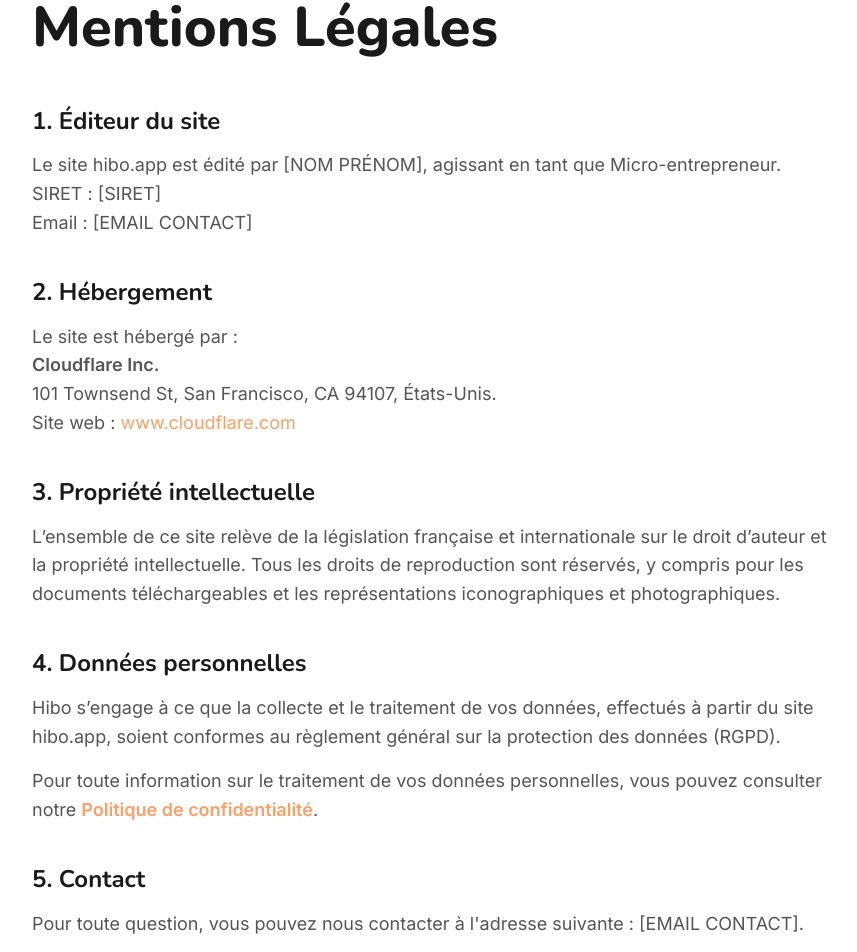
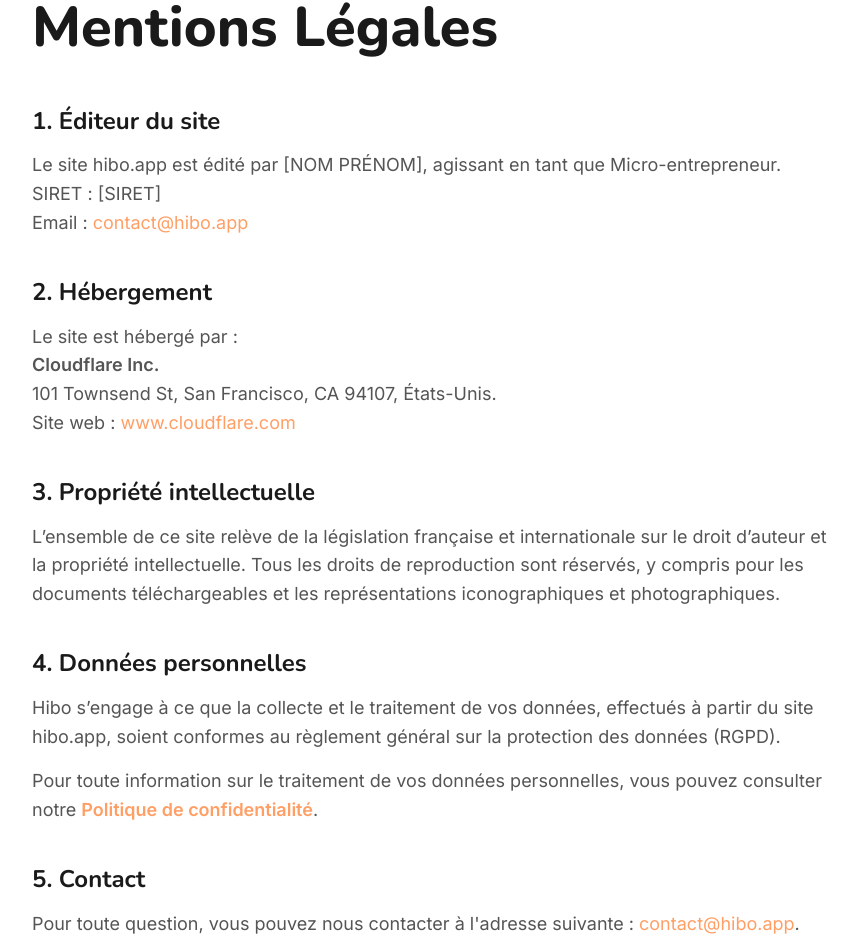
Before and after one commit to Hugo-sl/hibo-landing, a Next.js app: page /mentions-legales in a window 1280 px wide. Shown: the part 131-1083 px from the top of the page, without its empty margins (208-1065 px from the left). Built offline with nearby package versions, Linux system fonts and the light colour scheme.

Commit message:
Fix: Correct email links in Mentions Légales

```diff
--- a/app/mentions-legales/page.js
+++ b/app/mentions-legales/page.js
@@ -25,7 +25,7 @@ export default function MentionsLegales() {
             <p>
               Le site hibo.app est édité par [NOM PRÉNOM], agissant en tant que Micro-entrepreneur.<br />
               SIRET : [SIRET]<br />
-              Email : [EMAIL CONTACT]
+              Email : <a href="mailto:contact@hibo.app" style={{ color: 'var(--primary)' }}>contact@hibo.app</a>
             </p>
           </section>
 
@@ -59,7 +59,7 @@ export default function MentionsLegales() {
           <section style={{ marginBottom: '2.5rem' }}>
             <h2 style={{ color: 'var(--text-primary)', marginBottom: '1rem', fontSize: '1.5rem' }}>5. Contact</h2>
             <p>
-              Pour toute question, vous pouvez nous contacter à l'adresse suivante : [EMAIL CONTACT].
+              Pour toute question, vous pouvez nous contacter à l'adresse suivante : <a href="mailto:contact@hibo.app" style={{ color: 'var(--primary)' }}>contact@hibo.app</a>.
             </p>
           </section>
         </div>
```
